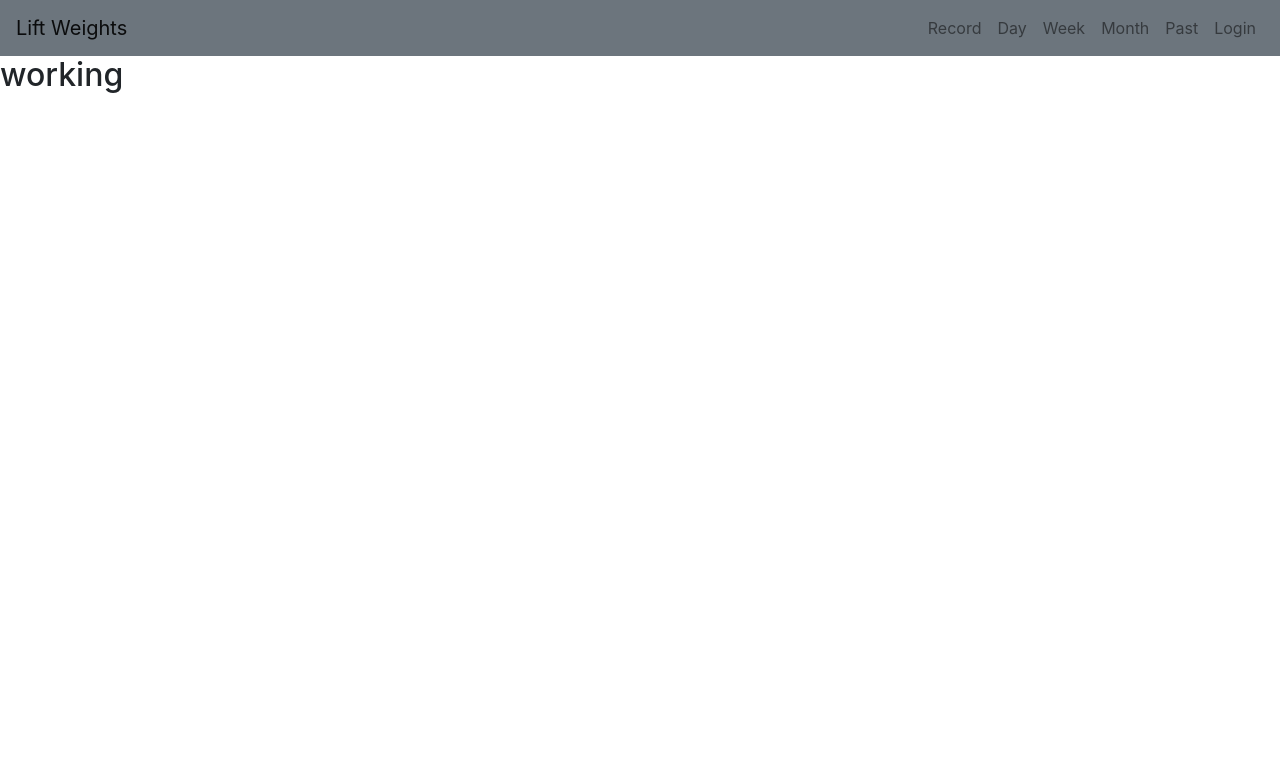
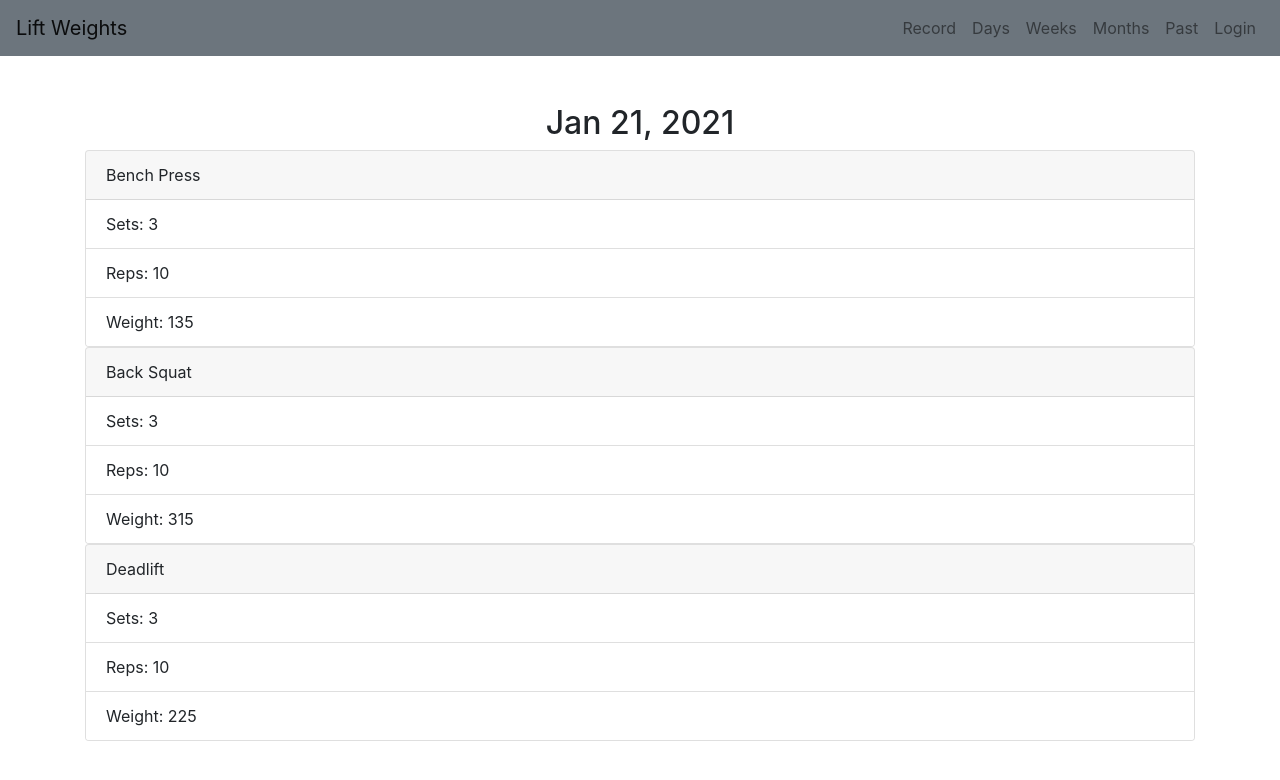
Before and after one commit to dtran5/liftweights, a React (Create React App) app: page /dailyworkout/01212021 in a window 1280 px wide. Shown: the top 780 px of the page. Built offline with nearby package versions, Linux system fonts and the light colour scheme.

Commit message:
Render daily view of workouts
Render dummy data to the screen. Workouts connected by ID. ID currently
is reformatted date.

```diff
--- a/src/App.js
+++ b/src/App.js
@@ -10,7 +10,118 @@ import WorkoutDay from './components/Days/WorkoutDay'
 import 'bootstrap/dist/css/bootstrap.min.css';
 
 
+
 const App = () => {
+  let workoutData = [
+    {
+        date: 'Jan 21, 2021',
+        id: '01212021',
+        exercises: [
+            {
+                name: 'Bench Press',
+                sets: 3,
+                reps: 10,
+                weight: 135
+
+            },
+            {
+                name: 'Back Squat',
+                sets: 3,
+                reps: 10,
+                weight: 315
+
+            },
+            {
+                name: 'Deadlift',
+                sets: 3,
+                reps: 10,
+                weight: 225
+
+            }
+        ]
+    },
+    {
+        date: 'Jan 22, 2021',
+        id: '01222021',
+        exercises: [
+            {
+                name: 'Overhead Press',
+                sets: 3,
+                reps: 10,
+                weight: 95
+
+            },
+            {
+                name: 'Reverse Lunges',
+                sets: 3,
+                reps: 10,
+                weight: 225
+
+            },
+            {
+                name: 'Skullcrushers',
+                sets: 3,
+                reps: 10,
+                weight: 65
+
+            }
+        ]
+    },
+    {
+      date: 'Jan 23, 2021',
+      id: '01232021',
+      exercises: [
+          {
+              name: 'Barbell Row',
+              sets: 1,
+              reps: 12,
+              weight: 135
+
+          },
+          {
+              name: 'Pullups',
+              sets: 5,
+              reps: 5,
+              weight: 315
+
+          },
+          {
+              name: 'Bicep Curls',
+              sets: 3,
+              reps: 20,
+              weight: 225
+
+          }
+      ]
+    },
+  {
+    date: 'Jan 24, 2021',
+    id: '01242021',
+    exercises: [
+        {
+            name: 'Sumo Deadlift',
+            sets: 3,
+            reps: 12,
+            weight: 135
+
+        },
+        {
+            name: 'Leg Curls',
+            sets: 2,
+            reps: 15,
+            weight: 315
+
+        },
+        {
+            name: 'Calf Raises',
+            sets: 5,
+            reps: 20,
+            weight: 225
+
+        }
+    ]
+  }
+]
 
     return (
 
@@ -18,9 +129,13 @@ const App = () => {
         <MainNavigation />
         <main>
           <Switch>
-            <Route path="/dailyworkouts" component={WorkoutDays} />
-            <Route path="/dailyworkout/:date" component={WorkoutDay} />
+            <Route path="/dailyworkouts">
+              <WorkoutDays items={workoutData}/>
+            </Route>
 
+            <Route path="/dailyworkout/:date">
+              <WorkoutDay items={workoutData} />
+            </Route>
             <Route exact path='/' component={LoginPage} />
           </Switch>
         </main>
--- /dev/null
+++ b/src/components/Days/RenderEachExercise.js
@@ -0,0 +1,22 @@
+import React from 'react';
+
+import { Container, Card, ListGroup } from 'react-bootstrap'
+
+const RenderEachExercise = (props) => {
+
+    return (
+        <Container>
+            <Card>
+                <Card.Header>{props.name}</Card.Header>
+                <ListGroup variant="flush">
+                <ListGroup.Item>Sets: {props.sets}</ListGroup.Item>
+                <ListGroup.Item>Reps: {props.reps}</ListGroup.Item>
+                <ListGroup.Item>Weight: {props.weight}</ListGroup.Item>
+                </ListGroup>
+            </Card>
+        </Container>
+
+    )
+}
+
+export default RenderEachExercise
--- a/src/components/Days/WorkoutDay.js
+++ b/src/components/Days/WorkoutDay.js
@@ -1,11 +1,49 @@
 import React from 'react';
+import { useParams } from 'react-router-dom'
+
+import RenderEachExercise from './RenderEachExercise'
+
+const WorkoutDay = (props) => {
+    //gives access to dynamic piece of URL, specifically my named :date
+    const date = useParams().date
+    //if URL id param matches with workout date, load it to screen
+    const loadedWorkout = props.items.filter(workout => workout.id === date)
 
 
-const WorkoutDay = ({ match, location }) => {
-    console.log(match);
-    return (
-        <h2>working</h2>
-    )
+    if (loadedWorkout) {
+        return (
+            <div>
+                {loadedWorkout.map((item) => {
+                    return (
+                        <div key={item.id}>
+                            <h2 className="text-center mt-5">{item.date}</h2>
+                            {item.exercises.map((exercise) =>{
+                                return(
+                                    <RenderEachExercise
+
+                                    key={exercise.name}
+                                    name={exercise.name}
+                                    sets={exercise.sets}
+                                    reps={exercise.reps}
+                                    weight={exercise.weight}
+                                    />
+
+                                )
+
+                            })}
+                        </div>
+                    )
+
+                })}
+
+            </div>
+            )
+    }
+
+
+
+
+
 }
 
 export default WorkoutDay
--- a/src/components/Days/WorkoutDays.js
+++ b/src/components/Days/WorkoutDays.js
@@ -1,72 +1,19 @@
 import React from 'react';
 import { Link } from 'react-router-dom';
 
-let workoutData = [
-    {
-        date: 'Jan 21, 2021',
-        id: '01212021',
-        exercises: [
-            {
-                name: 'Bench Press',
-                sets: 3,
-                reps: 10,
-                weight: 135
 
-            },
-            {
-                name: 'Back Squat',
-                sets: 3,
-                reps: 10,
-                weight: 315
-
-            },
-            {
-                name: 'Deadlift',
-                sets: 3,
-                reps: 10,
-                weight: 225
-
-            }
-        ]
-    },
-    {
-        date: 'Jan 22, 2021',
-        id: '01222021',
-        exercises: [
-            {
-                name: 'Overhead Press',
-                sets: 3,
-                reps: 10,
-                weight: 95
-
-            },
-            {
-                name: 'Reverse Lunges',
-                sets: 3,
-                reps: 10,
-                weight: 225
-
-            },
-            {
-                name: 'Skullcrushers',
-                sets: 3,
-                reps: 10,
-                weight: 65
-
-            }
-        ]
-    }
-]
-
-const WorkoutDays = () => {
+const WorkoutDays = (props) => {
+    console.log(props);
     return (
         <div>
-            {workoutData.map((workout, index) => (
+            {props.items.map((workout, index) => (
             <h5 key={index}>
             <Link to={`/dailyworkout/${workout.id}`}>{workout.date}</Link>
 
+
             </h5>
         ))}
+
         </div>
     )
 }
--- a/src/components/Navigation/MainNavigation.js
+++ b/src/components/Navigation/MainNavigation.js
@@ -1,6 +1,6 @@
 import React from 'react';
 import { NavLink } from 'react-router-dom'
-import { Navbar, Nav, NavDropdown } from 'react-bootstrap'
+import { Navbar } from 'react-bootstrap'
 
 import NavigationLinks from './NavigationLinks'
 
--- a/src/components/Navigation/NavigationLinks.js
+++ b/src/components/Navigation/NavigationLinks.js
@@ -14,9 +14,9 @@ const NavigationLinks = () => {
         <Navbar.Collapse id="basic-navbar-nav">
                 <Nav className="ml-auto">
                 <NavLink activeStyle={{ color: activeLinkColor }} className="nav-link" to='/record'>Record</NavLink>
-                <NavLink activeStyle={{ color: activeLinkColor }} className="nav-link" to='/day'>Day</NavLink>
-                <NavLink activeStyle={{ color: activeLinkColor }} className="nav-link" to='/week'>Week</NavLink>
-                <NavLink activeStyle={{ color: activeLinkColor }} className="nav-link" to='/month'>Month</NavLink>
+                <NavLink activeStyle={{ color: activeLinkColor }} className="nav-link" to='/dailyworkouts'>Days</NavLink>
+                <NavLink activeStyle={{ color: activeLinkColor }} className="nav-link" to='/weeklyworkouts'>Weeks</NavLink>
+                <NavLink activeStyle={{ color: activeLinkColor }} className="nav-link" to='/monthlyworkouts'>Months</NavLink>
                 <NavLink activeStyle={{ color: activeLinkColor }} className="nav-link" to='/past'>Past</NavLink>
                 <NavLink activeStyle={{ color: activeLinkColor }} className="nav-link" to='/login'>Login</NavLink>
                 </Nav>
```
Also changed, not shown: 1 other file (tests, documents, lock files or other folders).
